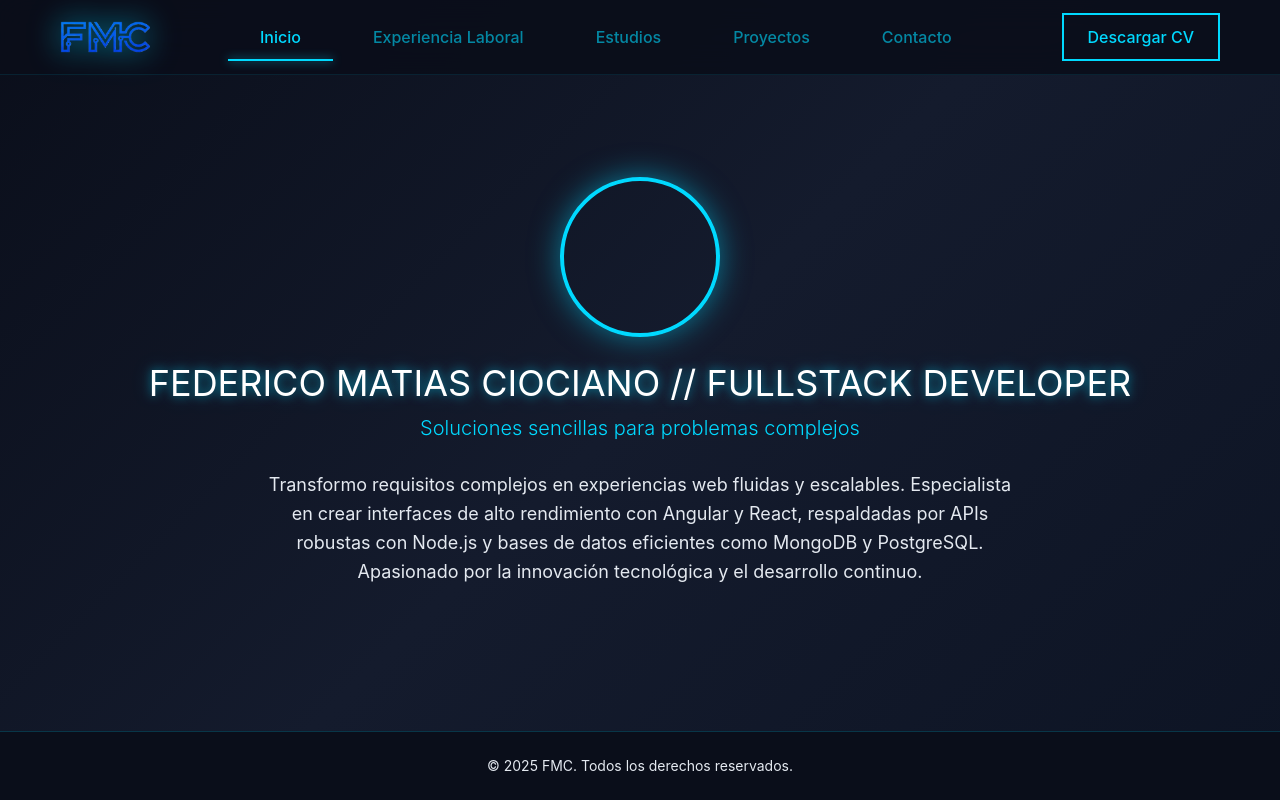
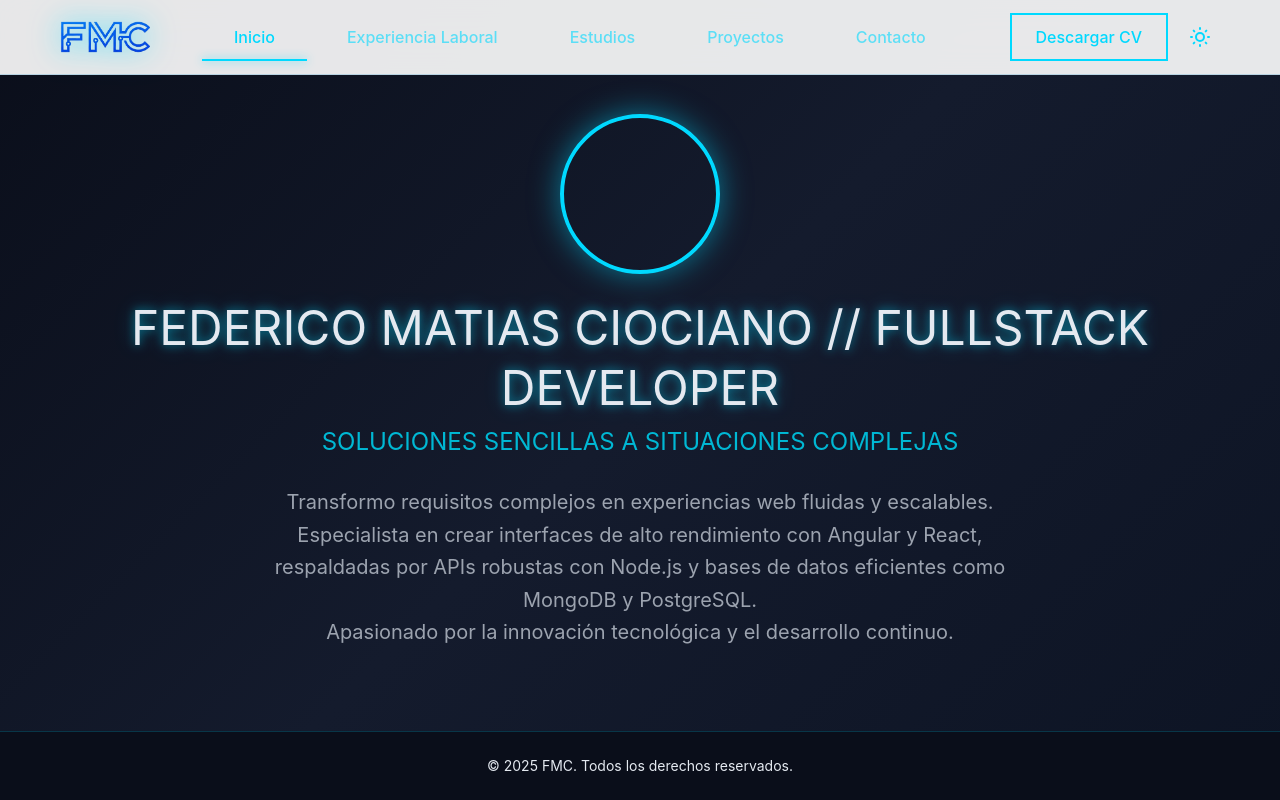
Before and after one commit to FedeMC90/portfolio, a Next.js app: page / in a window 1280 px wide. Built offline with nearby package versions, Linux system fonts and the light colour scheme; grey boxes are pictures that could not be loaded.

Commit message:
home page

```diff
--- a/app/globals.css
+++ b/app/globals.css
@@ -8,6 +8,22 @@
 	--accent: #00b8d4;
 	--border: rgba(0, 217, 255, 0.2);
 	--card-bg: rgba(20, 27, 45, 0.8);
+	--text-primary: #e4e9f0;
+	--text-secondary: #9ca3af;
+	--primary-cyan: #00d9ff;
+}
+
+/* Modo claro */
+:root:not(.dark) {
+	--background: #ececec;
+	--background-secondary: #c4c4c4;
+	--primary-dark: #0284c7;
+	--accent: #ececec;
+	--border: rgba(2, 132, 199, 0.2);
+	--card-bg: rgba(255, 255, 255, 0.9);
+	--text-primary: #0a0e1a;
+	--text-secondary: #64748b;
+	--primary-cyan: #0284c7;
 }
 
 @theme inline {
@@ -16,12 +32,20 @@
 	--color-primary: var(--primary);
 }
 
+* {
+	transition: background-color 0.3s ease, color 0.3s ease, border-color 0.3s ease, box-shadow 0.3s ease;
+}
+
 body {
 	background: linear-gradient(135deg, #0a0e1a 0%, #141b2d 50%, #0d1424 100%);
 	background-attachment: fixed;
-	color: var(--foreground);
+	color: var(--text-primary);
 	font-family: -apple-system, BlinkMacSystemFont, 'Segoe UI', Roboto, 'Helvetica Neue', Arial, sans-serif;
 	min-height: 100vh;
+}
+
+:root:not(.dark) body {
+	background: linear-gradient(135deg, #f8fafc 0%, #e0f2fe 50%, #f1f5f9 100%);
 }
 
 /* Efectos de glow para elementos neón */
--- a/app/layout.tsx
+++ b/app/layout.tsx
@@ -1,9 +1,10 @@
-import type { Metadata } from "next";
-import "./globals.css";
+import type { Metadata } from 'next';
+import './globals.css';
 
 export const metadata: Metadata = {
-  title: "Federico Matias Ciociano - Portfolio",
-  description: "Portfolio profesional - Desarrollador Full Stack con proyectos en Angular, JavaScript, React, Node.js, Next.js y más.",
+	title: 'Federico Matias Ciociano - Portfolio',
+	description:
+		'Portfolio profesional - Desarrollador Full Stack con proyectos en Angular, JavaScript, React, Node.js, Next.js y más.',
 };
 
 export default function RootLayout({
@@ -12,8 +13,11 @@ export default function RootLayout({
 	children: React.ReactNode;
 }>) {
 	return (
-    <html lang="es">
-      <body className="antialiased">
+		<html lang='es'>
+			<body
+				className='antialiased'
+				suppressHydrationWarning
+			>
 				{children}
 			</body>
 		</html>
--- a/app/page.tsx
+++ b/app/page.tsx
@@ -8,6 +8,7 @@ import ExperienciaSection from '@/components/ExperienciaSection';
 import EstudiosSection from '@/components/EstudiosSection';
 import ProyectosSection from '@/components/ProyectosSection';
 import ContactoSection from '@/components/ContactoSection';
+import { ThemeProvider } from '@/contexts/ThemeContext';
 
 /**
  * Componente Home - Página principal de la SPA
@@ -42,6 +43,7 @@ export default function Home() {
 	};
 
 	return (
+		<ThemeProvider>
 			<div className='min-h-screen flex flex-col'>
 				{/* Navegación con botones para cada sección */}
 				<Navigation
@@ -61,5 +63,6 @@ export default function Home() {
 					</div>
 				</footer>
 			</div>
+		</ThemeProvider>
 	);
 }
--- a/components/HomeSection.tsx
+++ b/components/HomeSection.tsx
@@ -1,12 +1,15 @@
 'use client';
 
 import { motion } from 'framer-motion';
+import { useTheme } from '@/contexts/ThemeContext';
 
 /**
  * Componente HomeSection - Sección de inicio
  * Muestra el header con foto de perfil y presentación
  */
 export default function HomeSection() {
+	const { theme } = useTheme();
+
 	return (
 		<motion.section
 			initial={{ opacity: 0, y: 50 }}
@@ -19,7 +22,11 @@ export default function HomeSection() {
 			<motion.div
 				whileHover={{ scale: 1.05 }}
 				transition={{ type: 'spring', stiffness: 300 }}
-				className='relative w-28 h-28 sm:w-36 sm:h-36 md:w-40 md:h-40 rounded-full overflow-hidden border-4 border-[#00d9ff] shadow-[0_0_30px_rgba(0,217,255,0.5)] mb-4 sm:mb-6'
+				suppressHydrationWarning
+				style={{ borderColor: 'var(--primary-cyan)' }}
+				className={`relative w-28 h-28 sm:w-36 sm:h-36 md:w-40 md:h-40 rounded-full overflow-hidden border-4 ${
+					theme === 'dark' ? 'shadow-[0_0_30px_rgba(0,217,255,0.5)]' : ''
+				}  mb-4 sm:mb-6`}
 			>
 				<video
 					src='/images/profile_video.mp4'
@@ -31,13 +38,24 @@ export default function HomeSection() {
 				/>
 			</motion.div>
 
-			<div className='max-w-6xl mx-auto text-center w-full px-2'>
+			<div className='mx-auto text-center w-full px-2'>
 				{/* Nombre y título */}
-				<h1 className='text-2xl sm:text-3xl md:text-4xl text-white glow-text text-center leading-tight'>
+				<h1
+					suppressHydrationWarning
+					style={{ color: 'var(--text-primary)' }}
+					className={`text-2xl sm:text-3xl md:text-5xl text-center leading-tight ${
+						theme === 'dark' ? 'glow-text' : ''
+					}`}
+				>
 					FEDERICO MATIAS CIOCIANO // FULLSTACK DEVELOPER
 				</h1>
-				<p className='text-base sm:text-lg md:text-xl text-[#00d9ff] mt-2 font-light text-center'>
-					Soluciones sencillas para problemas complejos
+				<p
+					suppressHydrationWarning
+					className={`inline-block text-base sm:text-lg md:text-2xl mt-2 text-[var(--accent)] ${
+						theme === 'dark' ? '' : 'bg-[var(--primary-cyan)] py-3 px-7 rounded-full'
+					}`}
+				>
+					SOLUCIONES SENCILLAS A SITUACIONES COMPLEJAS
 				</p>
 			</div>
 
@@ -49,7 +67,10 @@ export default function HomeSection() {
 					transition={{ delay: 0.3, duration: 0.5 }}
 					className='text-center'
 				>
-					<p className='text-sm sm:text-base md:text-lg text-[#e4e9f0] leading-relaxed max-w-3xl mx-auto'>
+					<p
+						className='text-sm sm:text-base md:text-xl leading-relaxed max-w-3xl mx-auto'
+						style={{ color: 'var(--text-secondary)' }}
+					>
 						Transformo requisitos complejos en experiencias web fluidas y escalables. Especialista en crear interfaces
 						de alto rendimiento con Angular y React, respaldadas por APIs robustas con Node.js y bases de datos
 						eficientes como MongoDB y PostgreSQL. <br />
--- a/components/Navigation.tsx
+++ b/components/Navigation.tsx
@@ -3,6 +3,7 @@
 import { motion, AnimatePresence } from 'framer-motion';
 import Image from 'next/image';
 import { useState } from 'react';
+import { useTheme } from '@/contexts/ThemeContext';
 
 /**
  * Componente Navigation - Barra de navegación con botones
@@ -27,6 +28,7 @@ const sections = [
 
 export default function Navigation({ activeSection, onSectionChange }: NavigationProps) {
 	const [isMobileMenuOpen, setIsMobileMenuOpen] = useState(false);
+	const { theme, toggleTheme } = useTheme();
 
 	const handleMobileNavClick = (sectionId: string) => {
 		onSectionChange(sectionId);
@@ -35,7 +37,7 @@ export default function Navigation({ activeSection, onSectionChange }: Navigatio
 
 	return (
 		<>
-			<nav className='fixed top-0 left-0 right-0 z-50 w-full bg-[#0a0e1a]/90 backdrop-blur-lg border-b border-[#00d9ff]/10'>
+			<nav className='fixed top-0 left-0 right-0 z-50 w-full bg-[#0a0e1a]/90 dark:bg-[#0a0e1a]/90 bg-white/90 backdrop-blur-lg border-b border-[#00d9ff]/10 dark:border-[#00d9ff]/10 border-[#0284c7]/20'>
 				<div className='max-w-8xl mx-auto py-2 sm:py-3 flex items-center justify-between px-2 sm:px-4 md:px-15'>
 					{/* Logo */}
 					<motion.div
@@ -54,7 +56,6 @@ export default function Navigation({ activeSection, onSectionChange }: Navigatio
 							className='object-contain drop-shadow-[0_0_15px_rgba(0,217,255,0.8)] sm:w-[90px] sm:h-[50px]'
 						/>
 					</motion.div>
-
 					{/* Desktop Navigation - Hidden on mobile */}
 					<ul className='hidden md:flex flex-wrap justify-center gap-0.5 sm:gap-1 md:gap-2 flex-1 mx-2'>
 						{sections.map((section, index) => (
@@ -85,7 +86,6 @@ export default function Navigation({ activeSection, onSectionChange }: Navigatio
 							</motion.li>
 						))}
 					</ul>
-
 					{/* Botón Descargar CV - Desktop only */}
 					<motion.a
 						href='/docs/Federico_Ciociano_Frontend.pdf'
@@ -97,7 +97,48 @@ export default function Navigation({ activeSection, onSectionChange }: Navigatio
 					>
 						Descargar CV
 					</motion.a>
-
+					{/* Theme Toggle Button - Desktop only */}
+					<motion.button
+						key={theme}
+						whileHover={{ scale: 1.1, rotate: 15 }}
+						whileTap={{ scale: 0.9 }}
+						onClick={toggleTheme}
+						suppressHydrationWarning
+						className='hidden md:flex items-center justify-center w-10 h-10 ml-3 text-[#00d9ff] hover:bg-[#00d9ff]/10 rounded-full transition-all'
+						aria-label='Cambiar tema'
+					>
+						{theme === 'dark' ? (
+							// Sol para modo oscuro
+							<svg
+								className='w-6 h-6'
+								fill='none'
+								stroke='currentColor'
+								viewBox='0 0 24 24'
+							>
+								<path
+									strokeLinecap='round'
+									strokeLinejoin='round'
+									strokeWidth={2}
+									d='M12 3v1m0 16v1m9-9h-1M4 12H3m15.364 6.364l-.707-.707M6.343 6.343l-.707-.707m12.728 0l-.707.707M6.343 17.657l-.707.707M16 12a4 4 0 11-8 0 4 4 0 018 0z'
+								/>
+							</svg>
+						) : (
+							// Luna para modo claro
+							<svg
+								className='w-6 h-6'
+								fill='none'
+								stroke='currentColor'
+								viewBox='0 0 24 24'
+							>
+								<path
+									strokeLinecap='round'
+									strokeLinejoin='round'
+									strokeWidth={2}
+									d='M20.354 15.354A9 9 0 018.646 3.646 9.003 9.003 0 0012 21a9.003 9.003 0 008.354-5.646z'
+								/>
+							</svg>
+						)}
+					</motion.button>{' '}
 					{/* Hamburger Menu Button - Mobile only */}
 					<motion.button
 						whileHover={{ scale: 1.1 }}
--- /dev/null
+++ b/contexts/ThemeContext.tsx
@@ -0,0 +1,46 @@
+'use client';
+
+import { createContext, useContext, useState, useEffect, ReactNode } from 'react';
+
+type Theme = 'dark' | 'light';
+
+interface ThemeContextType {
+	theme: Theme;
+	toggleTheme: () => void;
+}
+
+const ThemeContext = createContext<ThemeContextType | undefined>(undefined);
+
+export function ThemeProvider({ children }: { children: ReactNode }) {
+	// Inicializar directamente desde localStorage si existe, sino 'dark'
+	const [theme, setTheme] = useState<Theme>(() => {
+		if (typeof window === 'undefined') return 'dark';
+		return (localStorage.getItem('theme') as Theme) || 'dark';
+	});
+
+	// Aplicar la clase dark al documento cuando cambia el tema
+	useEffect(() => {
+		// Este efecto solo modifica el DOM, no llama setState
+		if (theme === 'dark') {
+			document.documentElement.classList.add('dark');
+		} else {
+			document.documentElement.classList.remove('dark');
+		}
+	}, [theme]);
+
+	const toggleTheme = () => {
+		const newTheme = theme === 'dark' ? 'light' : 'dark';
+		setTheme(newTheme);
+		localStorage.setItem('theme', newTheme);
+	};
+
+	return <ThemeContext.Provider value={{ theme, toggleTheme }}>{children}</ThemeContext.Provider>;
+}
+
+export function useTheme() {
+	const context = useContext(ThemeContext);
+	if (context === undefined) {
+		throw new Error('useTheme must be used within a ThemeProvider');
+	}
+	return context;
+}
--- /dev/null
+++ b/tailwind.config.js
@@ -0,0 +1,9 @@
+/** @type {import('tailwindcss').Config} */
+module.exports = {
+	darkMode: 'class',
+	content: [
+		'./pages/**/*.{js,ts,jsx,tsx,mdx}',
+		'./components/**/*.{js,ts,jsx,tsx,mdx}',
+		'./app/**/*.{js,ts,jsx,tsx,mdx}',
+	],
+};
```
Lines whose indentation alone changed are shown as unchanged.
